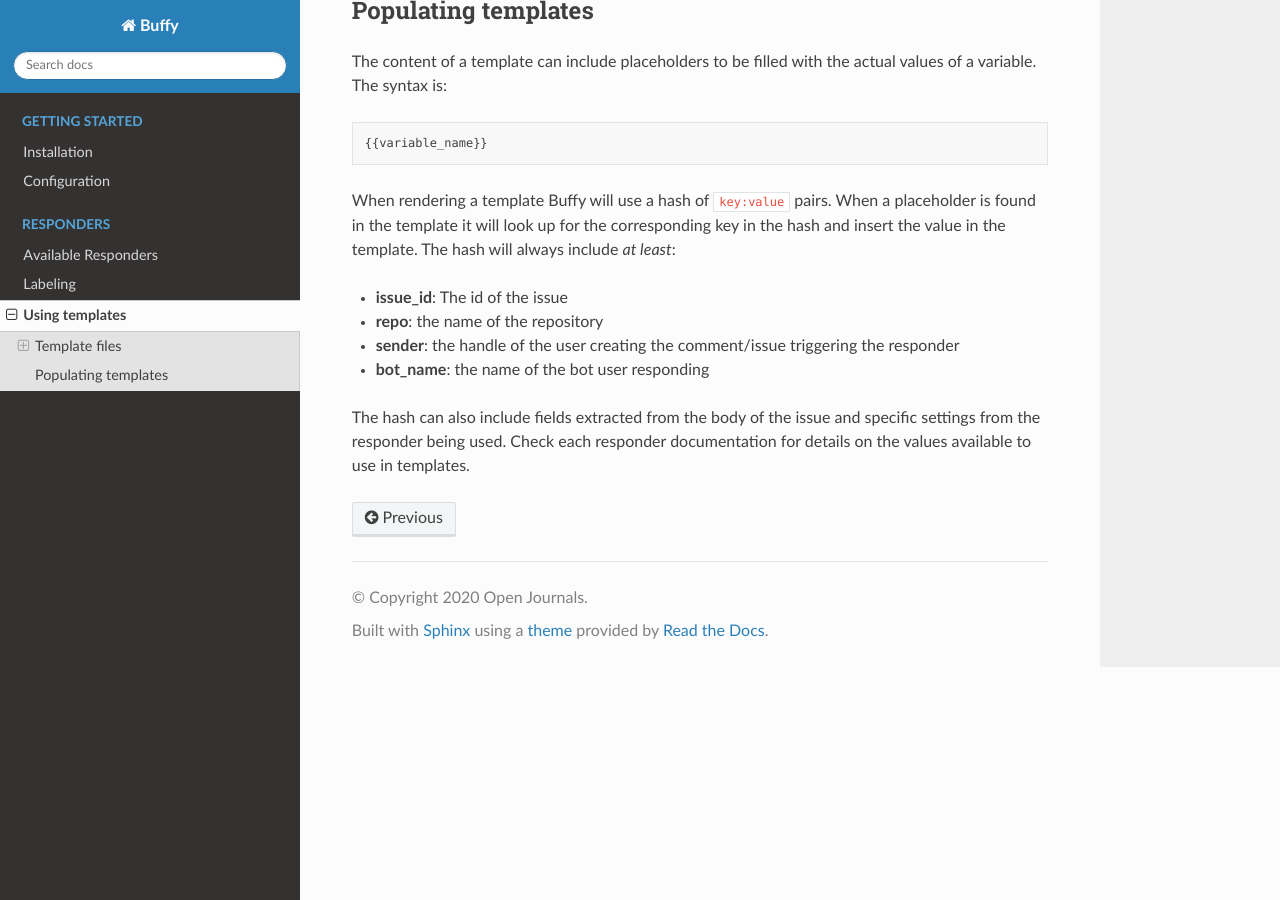
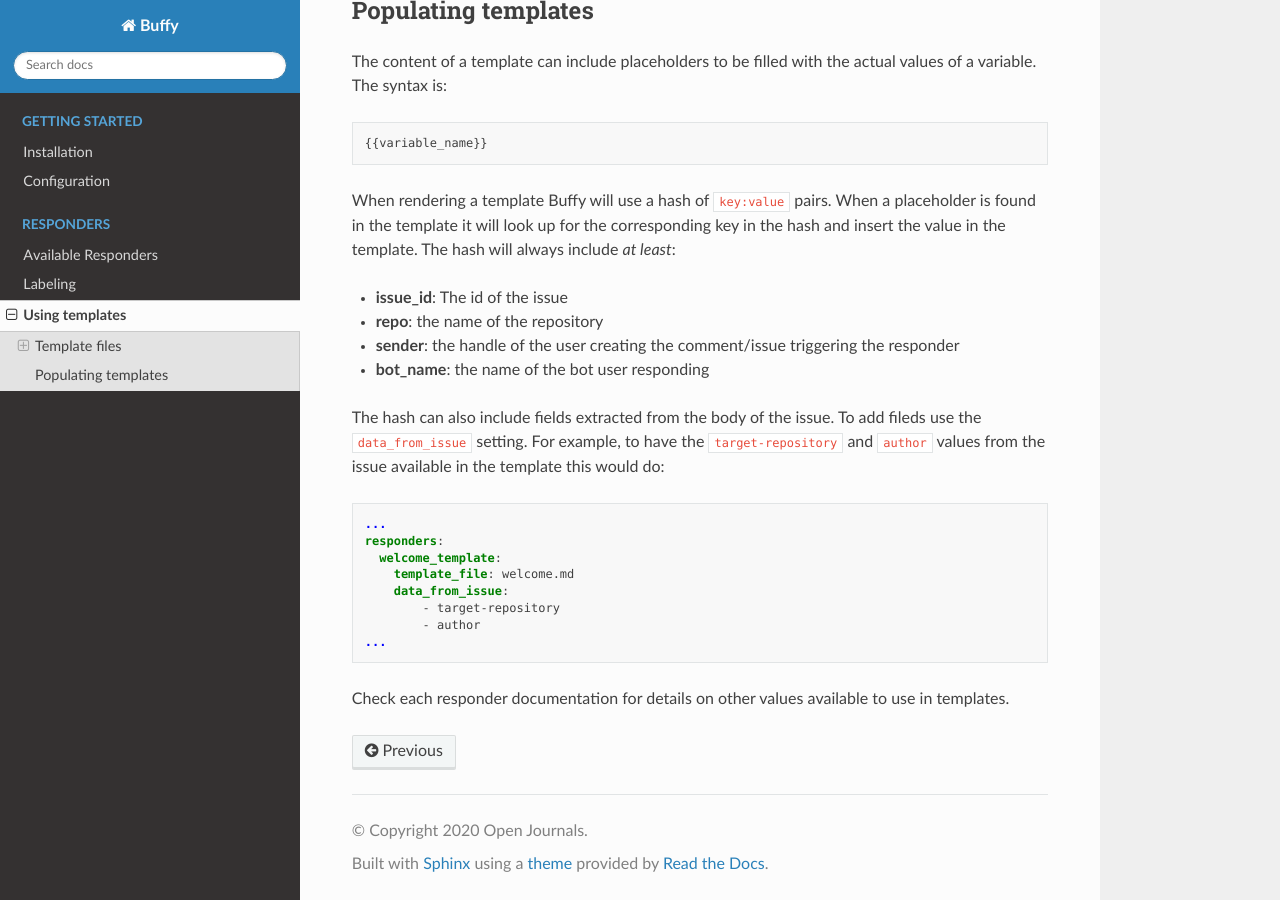
Before and after one commit to openjournals/buffy, a Sphinx documentation site: the page built from docs/using_templates.md, in a window 1280 px wide and 900 px high, scrolled down 1184 px. Built offline with Sphinx 7.4.7 and the Read the Docs theme 2.0.0, drawn with Linux system fonts in a browser that asks for light colours.

Commit message:
update templating docs

````diff
--- a/docs/using_templates.md
+++ b/docs/using_templates.md
@@ -50,4 +50,16 @@ When rendering a template Buffy will use a hash of `key:value` pairs. When a pla
 - **sender**: the handle of the user creating the comment/issue triggering the responder
 - **bot_name**: the name of the bot user responding
 
-The hash can also include fields extracted from the body of the issue and specific settings from the responder being used. Check each responder documentation for details on the values available to use in templates.
+The hash can also include fields extracted from the body of the issue. To add fileds use the `data_from_issue` setting. For example, to have the `target-repository` and `author` values from the issue available in the template this would do:
+```yaml
+...
+responders:
+  welcome_template:
+    template_file: welcome.md
+    data_from_issue:
+        - target-repository
+        - author
+...
+```
+
+Check each responder documentation for details on other values available to use in templates.
````
